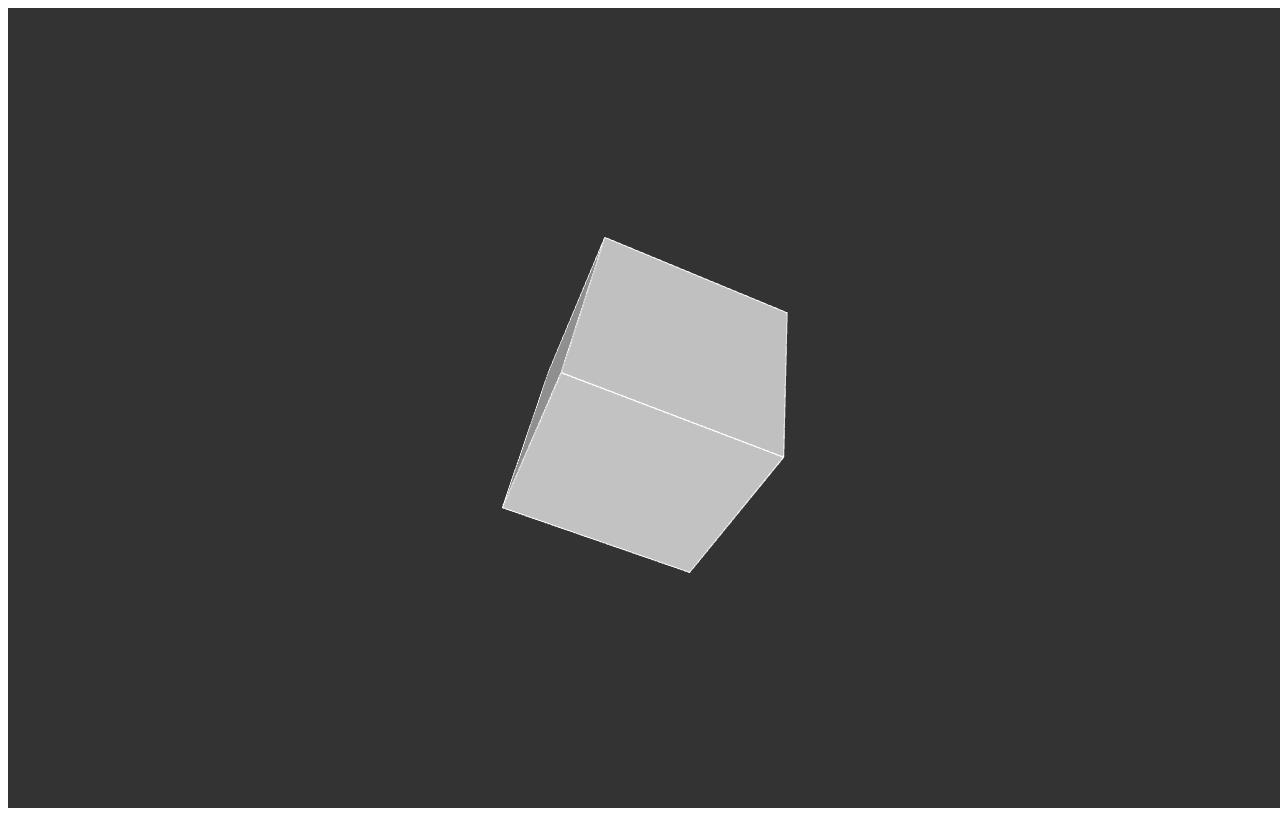
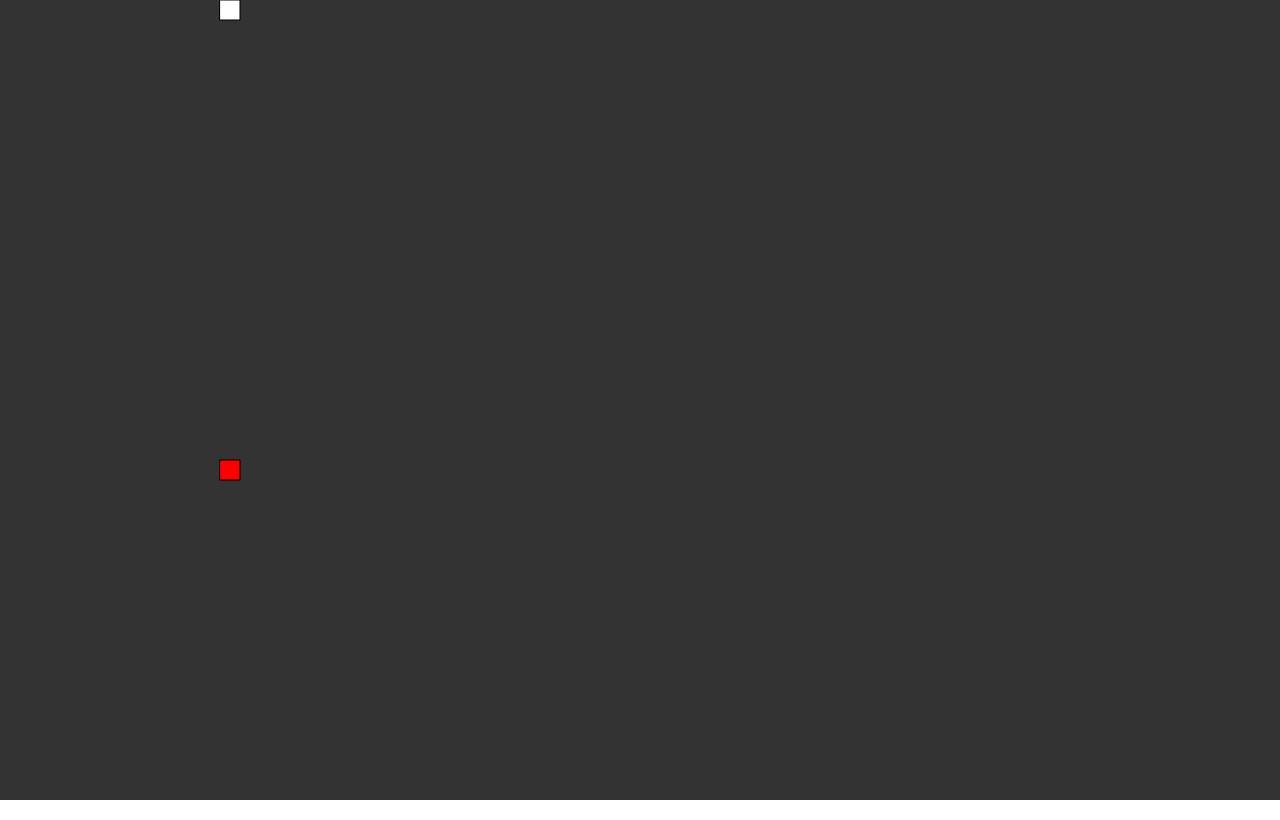
Before and after one commit to muniere/p5-sandbox, a website built with Parcel: page src/index.html in a window 1280 px wide. Built offline with nearby package versions, Linux system fonts and the light colour scheme; animation ran at ten frames a second.

Commit message:
Add 003-snake-game

```diff
--- /dev/null
+++ b/src/003-snake-game.ts
@@ -0,0 +1,175 @@
+// https://www.youtube.com/watch?v=AaGK-fj-BAM
+import * as p5 from "p5";
+
+class Snake {
+  private body: p5.Vector[] = [];
+
+  constructor(
+    public head: p5.Vector,
+    public velocity: p5.Vector,
+    public scale: number,
+  ) {
+    // no-op
+  }
+
+  static create(params: { scale: number }): Snake {
+    const pos = new p5.Vector();
+    const vel = new p5.Vector();
+    vel.x = 1;
+    vel.y = 0;
+    return new Snake(pos, vel, params.scale);
+  }
+
+  get left(): number {
+    return this.head.x;
+  }
+
+  get right(): number {
+    return this.head.x + this.scale;
+  }
+
+  get top(): number {
+    return this.head.y;
+  }
+
+  get bottom(): number {
+    return this.head.y + this.scale;
+  }
+
+  update() {
+    // compute
+    const delta = p5.Vector.mult(this.velocity, this.scale);
+
+    const next = new p5.Vector();
+    next.x = this.head.x + delta.x;
+    next.y = this.head.y + delta.y;
+
+    // update
+    if (this.body.length > 0) {
+      for (let i = this.body.length - 1; i > 0; i--) {
+        this.body[i] = this.body[i - 1];
+      }
+      this.body[0] = this.head.copy();
+    }
+
+    this.head = next;
+  }
+
+  draw(p: p5) {
+    p.fill(255);
+
+    [this.head, ...this.body].forEach(
+      it => p.rect(it.x, it.y, this.scale, this.scale)
+    );
+  }
+
+  dir(x: number, y: number) {
+    this.velocity.x = x;
+    this.velocity.y = y;
+  }
+
+  eat(f: Food): boolean {
+    if (!this.hitTest(f.position)) {
+      return false;
+    }
+
+    this.body.push(this.head.copy());
+    return this.hitTest(f.position);
+  }
+
+  testOvershoot(p: p5): boolean {
+    return (this.head.x < 0 || p.width <= this.head.x) || (this.head.y < 0 || p.height <= this.head.y);
+  }
+
+  testUroboros(): boolean {
+    return this.body.some(it => p5.Vector.dist(it, this.head) < 0.01);
+  }
+
+  private hitTest(v: p5.Vector): boolean {
+    return (this.left <= v.x && v.x < this.right) && (this.top <= v.y && v.y < this.bottom);
+  }
+}
+
+class Food {
+  constructor(
+    public position: p5.Vector,
+    public scale: number,
+  ) {
+    // no-op
+  }
+
+  static create(params: { scale: number }): Food {
+    const pos = new p5.Vector();
+    return new Food(pos, params.scale);
+  }
+
+  atRandom(p: p5): Food {
+    const pos = new p5.Vector();
+    pos.x = Math.floor(Math.random() * p.width / this.scale) * this.scale;
+    pos.y = Math.floor(Math.random() * p.height / this.scale) * this.scale;
+    return new Food(pos, this.scale);
+  }
+
+  draw(p: p5) {
+    p.fill(255, 0, 0);
+    p.rect(this.position.x, this.position.y, this.scale, this.scale);
+  }
+}
+
+function sketch(self: p5) {
+  const SCALE = 20;
+
+  let snake: Snake
+  let food: Food
+
+  self.setup = function () {
+    self.frameRate(10);
+    self.createCanvas(self.windowWidth, self.windowHeight);
+
+    snake = Snake.create({scale: SCALE});
+    food = Food.create({scale: SCALE}).atRandom(self);
+  }
+
+  self.draw = function () {
+    self.background(51);
+
+    snake.update();
+
+    if (snake.testOvershoot(self) || snake.testUroboros()) {
+      snake = Snake.create({scale: SCALE});
+    }
+    if (snake.eat(food)) {
+      food = Food.create({scale: SCALE}).atRandom(self);
+    }
+
+    snake.draw(self);
+    food.draw(self);
+  }
+
+  self.keyPressed = function () {
+    switch (self.keyCode) {
+      case self.UP_ARROW:
+        if (snake.velocity.y == 0) {
+          snake.dir(0, -1);
+        }
+        break;
+      case self.DOWN_ARROW:
+        if (snake.velocity.y == 0) {
+          snake.dir(0, 1);
+        }
+        break;
+      case self.LEFT_ARROW:
+        if (snake.velocity.x == 0) {
+          snake.dir(-1, 0);
+        }
+        break;
+      case self.RIGHT_ARROW:
+        if (snake.velocity.x == 0) {
+          snake.dir(1, 0);
+        }
+        break;
+    }
+  }
+}
+
+export { sketch };
--- a/src/index.html
+++ b/src/index.html
@@ -4,6 +4,28 @@
   <meta charset="UTF-8">
   <meta name="viewport" content="width=device-width, initial-scale=1.0">
   <title>Hello p5</title>
+  <style>
+    /* (reset) */
+    html,body,div,span,applet,object,iframe,h1,h2,h3,h4,h5,h6,p,blockquote,pre,a,abbr,acronym,address,big,cite,code,del,dfn,em,img,ins,kbd,q,s,samp,small,strike,strong,sub,sup,tt,var,b,u,i,center,dl,dt,dd,ol,ul,li,fieldset,form,label,legend,table,caption,tbody,tfoot,thead,tr,th,td,article,aside,canvas,details,embed,figure,figcaption,footer,header,hgroup,menu,nav,output,ruby,section,summary,time,mark,audio,video{	margin:0;	padding:0;	border:0;	font-size:100%;	font:inherit;	vertical-align:baseline;}/*HTML5 display-role reset for older browsers */article,aside,details,figcaption,figure,footer,header,hgroup,menu,nav,section{display:block;}body{line-height:1;}ol,ul{list-style:none;}blockquote,q{	quotes:none;}blockquote:before,blockquote:after,q:before,q:after{	content:'';	content:none;}table{	border-collapse:collapse;	border-spacing:0;}
+    a { text-decoration: none; color: #000000; }
+    input, textarea { margin: 0; padding: 0; }
+
+    html, body { width: 100%; height: 100%; }
+
+    canvas { display: block; }
+
+    /* clear */
+    .clear:after {
+      content: ".";
+      display: block;
+      height: 0;
+      clear: both;
+      visibility: hidden;
+    }
+    .clear {display: inline-block;}
+    * html .clear {height: 1%;}
+    .clear {display: block;}
+  </style>
 </head>
 <body>
   <script src="./main.ts"></script>
--- a/src/main.ts
+++ b/src/main.ts
@@ -3,6 +3,7 @@ import p5 from "p5";
 
 import * as starField from './001-star-field';
 import * as mengerSponge from './002-menger-sponge';
+import * as snakeGame from './003-snake-game';
 import * as dithering from './090-dithering';
 
-new p5(mengerSponge.sketch);
+new p5(snakeGame.sketch);
```
